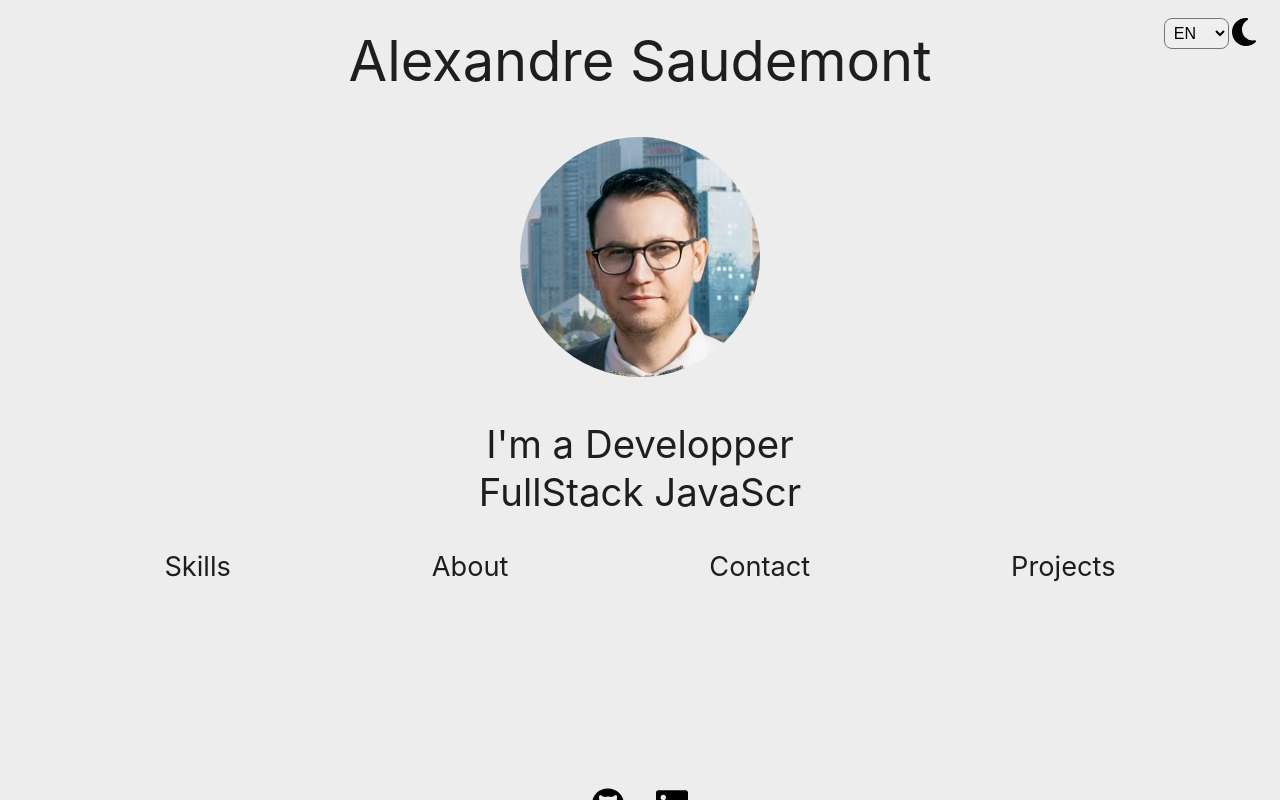
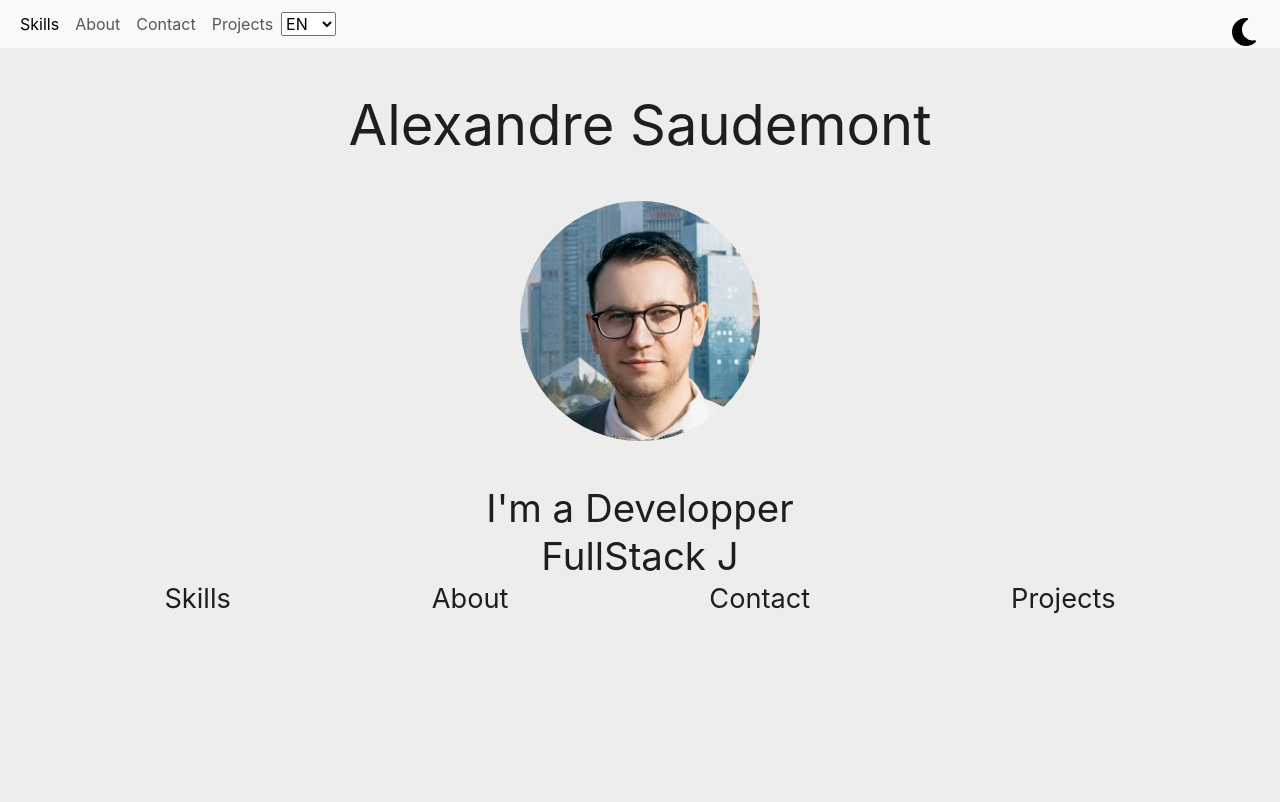
Before and after one commit to Alexandre-Saudemont/PortfolioV2, a React (Create React App) app: page / in a window 1280 px wide. Shown: the top 802 px of the page. Built offline with nearby package versions, Linux system fonts and the light colour scheme.

Commit message:
modification de la structure du site pour en faire un single page avec différentes section, ajoue d'une navbar sur tous le site

```diff
--- a/package.json
+++ b/package.json
@@ -10,6 +10,7 @@
     "@testing-library/react": "^13.4.0",
     "@testing-library/user-event": "^13.5.0",
     "axios": "^1.4.0",
+    "bootstrap": "^5.3.3",
     "i18next": "^24.0.2",
     "i18next-browser-languagedetector": "^8.0.2",
     "i18next-http-backend": "^3.0.1",
--- a/src/App.js
+++ b/src/App.js
@@ -1,13 +1,21 @@
 import React from 'react';
+import ThemeProvider from './Components/DarkMode/ThemeProvider/ThemeProvider';
+import Navbar from './Components/Navbar/Navbar.js';
+import HomePage from './Components/pages/HomePage/HomePage.js';
+import Skills from './Components/pages/Skills/Skills.js';
+import AboutPage from './Components/pages/AboutPage/AboutPage.js';
+import ProjectsPage from './Components/pages/ProjectsPage/ProjectsPage.js';
 import './App.scss';
-import ThemeProvider from './Components/DarkMode/ThemeProvider/ThemeProvider';
-import {Outlet} from 'react-router-dom';
 import './i18n';
 function App() {
 	return (
 		<ThemeProvider>
 			<div className={`App-container`}>
-				<Outlet />
+				<Navbar />
+				<HomePage id='home' />
+				<Skills id='skills' />
+				<AboutPage id='about' />
+				<ProjectsPage id='projects' />
 			</div>
 		</ThemeProvider>
 	);
--- a/src/App.scss
+++ b/src/App.scss
@@ -1,5 +1,8 @@
 @import url('../src/assets/css/var.scss');
 
+html {
+	scroll-behavior: smooth;
+}
 .App-container {
 	height: 100vh;
 
--- a/src/Components/LanguageSwitch/LanguageSwitch.scss
+++ b/src/Components/LanguageSwitch/LanguageSwitch.scss
@@ -1,21 +1,21 @@
-.LanguageSwitch-container {
-	position: absolute;
-	top: 0;
-	right: 0;
-	padding-right: 13%;
-}
+// .LanguageSwitch-container {
+// 	position: absolute;
+// 	top: 0;
+// 	right: 0;
+// 	padding-right: 13%;
+// }
 
-.LanguageSwitch-container select {
-	margin: 1rem 0 1rem 0;
-	padding: 5px;
-	font-size: 1rem;
-	border-radius: 8px; /* Coins arrondis */
-}
+// .LanguageSwitch-container select {
+// 	margin: 1rem 0 1rem 0;
+// 	padding: 5px;
+// 	font-size: 1rem;
+// 	border-radius: 8px; /* Coins arrondis */
+// }
 
-@media screen and (min-width: 1024px) {
-	.LanguageSwitch-container {
-		cursor: pointer;
-		padding-right: 4%;
-		padding-top: 2px;
-	}
-}
+// @media screen and (min-width: 1024px) {
+// 	.LanguageSwitch-container {
+// 		cursor: pointer;
+// 		padding-right: 4%;
+// 		padding-top: 2px;
+// 	}
+// }
--- /dev/null
+++ b/src/Components/Navbar/Navbar.js
@@ -0,0 +1,39 @@
+import {useTranslation} from 'react-i18next';
+import LanguageSwitch from '../LanguageSwitch/LanguageSwitch.js'; //
+function Navbar() {
+	const {t} = useTranslation();
+
+	return (
+		<nav class='navbar navbar-expand-lg bg-body-tertiary'>
+			<div class='container-fluid'>
+				<div class='collapse navbar-collapse' id='navbarNav'>
+					<ul class='navbar-nav'>
+						<li class='nav-item'>
+							<a class='nav-link active' href='/Skills'>
+								{t(`homePage.skills`)}
+							</a>
+						</li>
+						<li class='nav-item'>
+							<a class='nav-link' href='/About'>
+								{t(`homePage.about`)}
+							</a>
+						</li>
+						<li class='nav-item'>
+							<a class='nav-link' href='/Contact'>
+								{t(`homePage.contact`)}
+							</a>
+						</li>
+						<li class='nav-item'>
+							<a class='nav-link' href='/Projects'>
+								{t(`homePage.project`)}
+							</a>
+						</li>
+					</ul>
+					<LanguageSwitch />
+				</div>
+			</div>
+		</nav>
+	);
+}
+
+export default Navbar;
--- a/src/Components/pages/HomePage/HomePage.js
+++ b/src/Components/pages/HomePage/HomePage.js
@@ -7,10 +7,10 @@ import linkedin from '../../../assets/img/linkedin.svg';
 import linkedinDark from '../../../assets/img/linkedin-dark.svg';
 import moonDark from '../../../assets/img/moon-dark.svg';
 import lightbulb from '../../../assets/img/lightbulb.svg';
-import Skills from './Skills/Skills.js';
+import Skills from '../Skills/Skills.js';
 import {DarkModeContext} from '../../DarkMode/DarkModeContext/DarkModeContext';
 import {useTranslation} from 'react-i18next';
-import LanguageSwitch from '../../LanguageSwitch/LanguageSwitch.js';
+
 import './HomePage.scss';
 
 function HomePage() {
@@ -93,7 +93,6 @@ function HomePage() {
 	return (
 		<section className={`homePage ${!isDarkMode ? 'darkMode' : 'liqghtMode'}`}>
 			<img src={!isDarkMode ? moonDark : lightbulb} alt='Change mod' className='homePage-moon' onClick={toggleDarkMode} />
-			<LanguageSwitch />
 
 			<h1 className='homePage-title'>Alexandre Saudemont</h1>
 			<img src={profilePic} alt='profile' className='homePage-profilePic' />
--- a/src/index.js
+++ b/src/index.js
@@ -1,7 +1,7 @@
 import React from 'react';
 import ReactDOM from 'react-dom/client';
 import './index.css';
-
+import 'bootstrap/dist/css/bootstrap.min.css';
 import reportWebVitals from './reportWebVitals';
 import {RouterProvider} from 'react-router-dom';
 import Router from './Router/Router.js';
```
Also changed, not shown: src/Components/pages/Skills/Skills.js (renamed from src/Components/pages/HomePage/Skills/Skills.js, +15 -15 lines), src/Router/Router.js (+15 -16 lines), src/Components/pages/Skills/Skills.scss (renamed from src/Components/pages/HomePage/Skills/Skills.scss), 2 other files (tests, documents, lock files or other folders).
